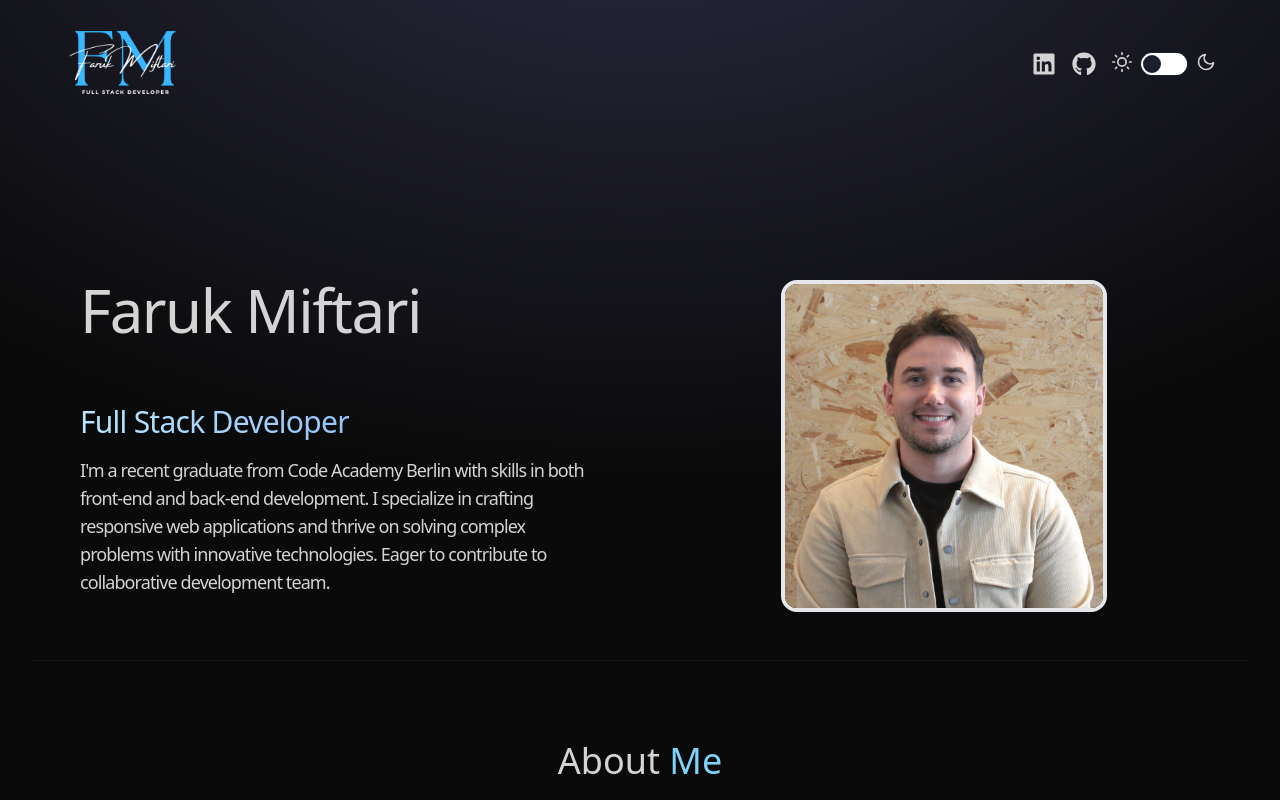
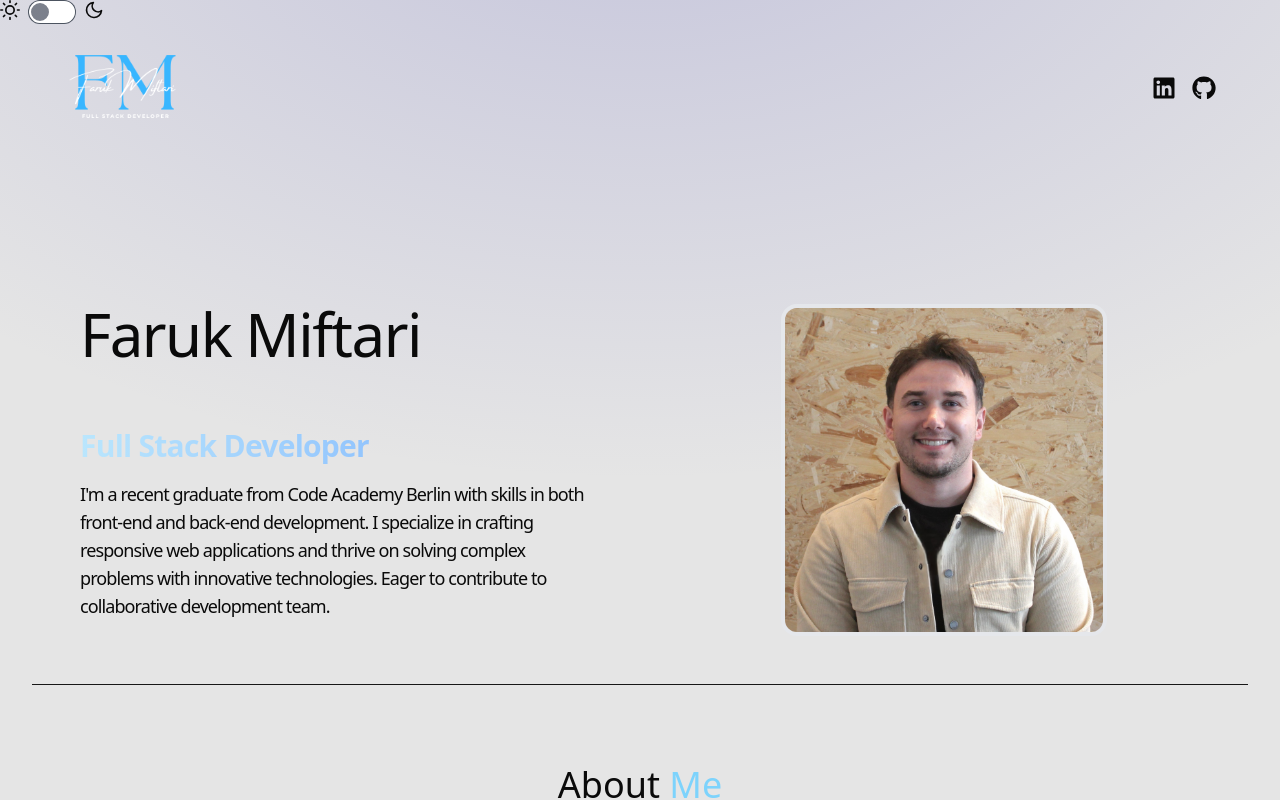
Before and after one commit to farukmiftari994/react-portfolio, a React (Vite) app: page / in a window 1280 px wide. Shown: the top 800 px of the page. Built offline with nearby package versions, Linux system fonts and the light colour scheme.

Commit message:
Added dark mode toggle, updated styles and assets

```diff
--- a/src/App.tsx
+++ b/src/App.tsx
@@ -1,3 +1,4 @@
+import { useState } from "react";
 import About from "./Components/About";
 import Contact from "./Components/Contact";
 import Experience from "./Components/Experience";
@@ -7,11 +8,52 @@ import Projects from "./Components/Projects";
 import Technologies from "./Components/Technologies";
 
 const App = () => {
+  const [darkMode, setDarkMode] = useState(false);
+  const toggleDarkMode = () => {
+    setDarkMode(!darkMode);
+  };
   return (
-    <div className="overflow-x-hidden text-neutral-300 antialiased selection:bg-cyan-300 selection:text-cyan-900">
+    <div className="light">
+      <div className="overflow-x-hidden text-neutral-950 antialiased selection:bg-cyan-300 selection:text-cyan-900 dark:text-neutral-300">
         <div className="fixed top-0 -z-10">
-        <div className="absolute top-0 z-[-2] h-screen w-screen bg-neutral-950 bg-[radial-gradient(ellipse_80%_80%_at_50%_-20%,rgba(120,119,198,0.3),rgba(255,255,255,0))]"></div>
+          <div className="absolute top-0 z-[-2] h-screen w-screen bg-neutral-200 bg-[radial-gradient(ellipse_80%_80%_at_50%_-20%,rgba(120,119,198,0.3),rgba(255,255,255,0))] dark:bg-neutral-950"></div>
         </div>
+        <label className="flex cursor-pointer gap-2">
+          <svg
+            xmlns="http://www.w3.org/2000/svg"
+            width="20"
+            height="20"
+            viewBox="0 0 24 24"
+            fill="none"
+            stroke="currentColor"
+            strokeWidth="2"
+            strokeLinecap="round"
+            strokeLinejoin="round"
+          >
+            <circle cx="12" cy="12" r="5" />
+            <path d="M12 1v2M12 21v2M4.2 4.2l1.4 1.4M18.4 18.4l1.4 1.4M1 12h2M21 12h2M4.2 19.8l1.4-1.4M18.4 5.6l1.4-1.4" />
+          </svg>
+          <input
+            type="checkbox"
+            value="synthwave"
+            className="toggle theme-controller"
+            onClick={toggleDarkMode}
+          />
+          <svg
+            xmlns="http://www.w3.org/2000/svg"
+            width="20"
+            height="20"
+            viewBox="0 0 24 24"
+            fill="none"
+            stroke="currentColor"
+            strokeWidth="2"
+            strokeLinecap="round"
+            strokeLinejoin="round"
+            className="light"
+          >
+            <path d="M21 12.79A9 9 0 1 1 11.21 3 7 7 0 0 0 21 12.79z"></path>
+          </svg>
+        </label>
 
         <div className="container mx-auto px-8">
           <Navbar />
@@ -25,7 +67,7 @@ const App = () => {
         <p className="text-center text-sm py-2">
           © 2024 Faruk Miftari. All rights reserved.
         </p>
-      {/* <div data-theme="light">This div will always use light theme</div> */}
+      </div>
     </div>
   );
 };
--- a/src/Components/About.tsx
+++ b/src/Components/About.tsx
@@ -1,5 +1,5 @@
 import { ABOUT_TEXT } from "../constants/index.ts";
-import about from "../assets/hero.png";
+import about from "../assets/about.jpg";
 
 const About = () => {
   return (
--- a/src/Components/Hero.tsx
+++ b/src/Components/Hero.tsx
@@ -10,7 +10,7 @@ const Hero = () => {
             <h1 className="pb-16 text-6xl tracking-tight lg:text-6xl">
               Faruk Miftari
             </h1>
-            <span className="bg-gradient-to-r from-sky-200 via-white-300 to-blue-300 bg-clip-text text-3xl tracking-tight text-transparent">
+            <span className="bg-gradient-to-r font-semibold from-sky-200 via-white-300 to-blue-300 bg-clip-text text-3xl tracking-tight text-transparent">
               Full Stack Developer
             </span>
             <p className="my-2 max-w-lg py-2 text-lg tracking-tighter">
--- a/src/Components/Navbar.tsx
+++ b/src/Components/Navbar.tsx
@@ -1,6 +1,5 @@
 import { FaGithub, FaLinkedin } from "react-icons/fa";
 import logo from "../assets/logo.png";
-import Toggle from "../Components/Toggle";
 const Navbar = () => {
   return (
     <nav className=" mt-[-40px] mb-20 flex items-center justify-between py-2">
@@ -10,7 +9,6 @@ const Navbar = () => {
       <div className="m-8 flex items-center justify-center gap-4 text-2xl">
         <FaLinkedin className="hover:text-blue-500" />
         <FaGithub className="hover:text-gray-600" />
-        <Toggle />
       </div>
     </nav>
   );
```
Also changed, not shown: src/assets/about.jpg (added). Lines whose indentation alone changed are shown as unchanged.
